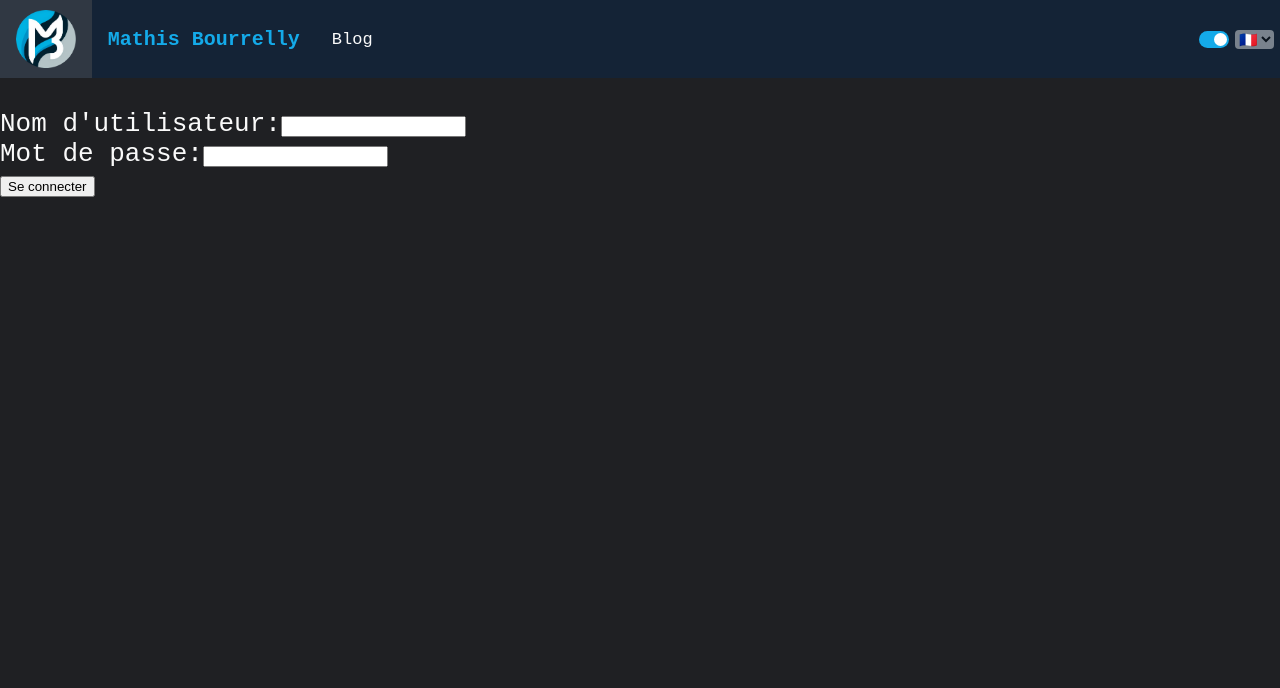
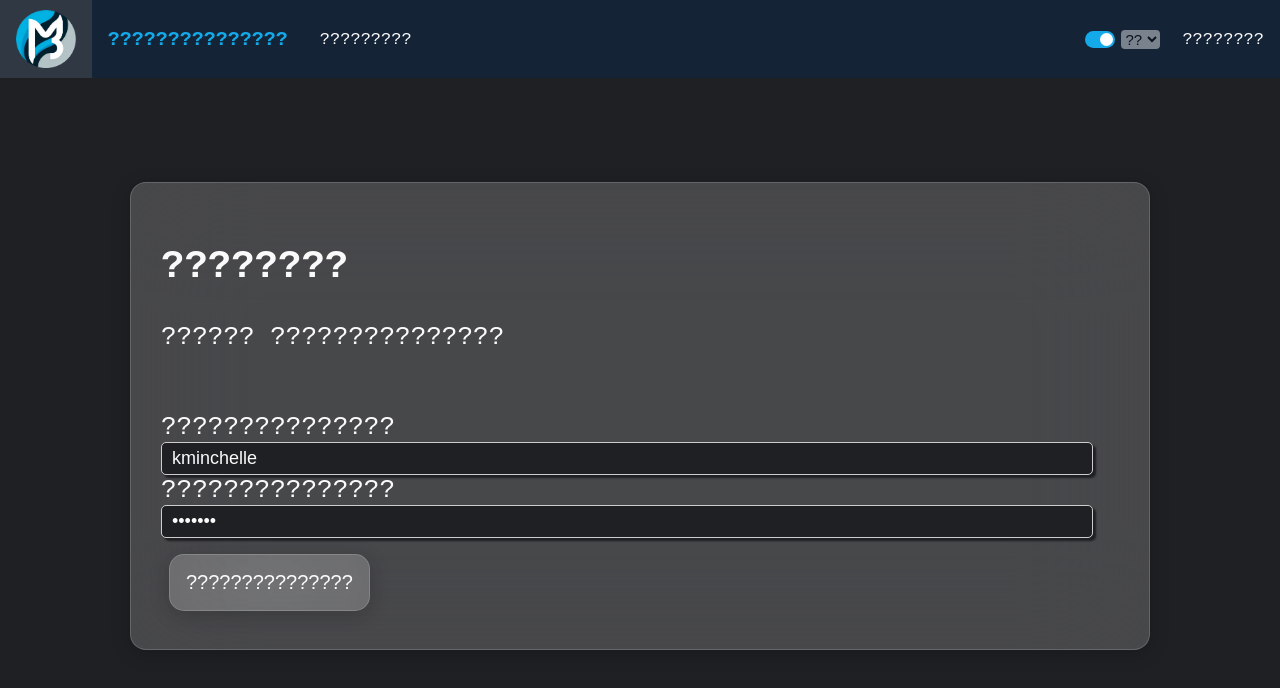
Before and after one commit to Mathis-Bourrelly/portfolio, a React (Create React App) app: page /login in a window 1280 px wide. Shown: the top 688 px of the page. Built offline with nearby package versions, Linux system fonts and the light colour scheme; a web font is replaced by a local one.

Commit message:
add login & lang fix

```diff
--- a/src/App.css
+++ b/src/App.css
@@ -20,7 +20,7 @@ html {
     --color-nav-active-background: rgba(255, 255, 255, 0.43);
     --color-accent: #14AAE9;
     --color-error: #b91a1a;
-    --color-valid: #2bbd12;
+    --color-success: #2bbd12;
 }
 
 html.dark {
@@ -32,7 +32,7 @@ html.dark {
     --color-nav-active-background: rgba(255, 255, 255, 0.43);
     --color-accent: #14AAE9;
     --color-error: #d95b5b;
-    --color-valid: #74d953;
+    --color-success: #74d953;
 }
 
 
@@ -383,7 +383,7 @@ a.post-title{
 .text-input {
     font-size: 18px;
     padding: 5px 10px;
-    width: 100%;
+    width: 95%;
     outline: none;
     background: var(--color-background);
     color: var(--color-text);
@@ -403,8 +403,8 @@ a.post-title{
     color: var(--color-error);
 }
 
-.valid{
-    color: var(--color-valid);
+.success{
+    color: var(--color-success);
 }
 
 textarea.text-input{
--- a/src/App.js
+++ b/src/App.js
@@ -8,34 +8,99 @@ import NewPost from "./page/NewPost";
 import Login from "./page/login";
 
 function App() {
-    const [currentLang, setCurrentLang] = useState("FR");
+    const [currentLang, setCurrentLang] = useState("??");
     const langData = {
-        "FR":
-            {"name": "Mathis Bourrelly",
+        "FR": {
+            "name": "Mathis Bourrelly",
+            "blog": "Blog",
             "title1": "MASTER",
             "title2": "EXPERT EN DÉVELOPPEMENT LOGICIEL",
             "title3": "EN ALTERNANCE",
             "noContent": "Aucun commentaire trouvé",
             "deleted": "Post supprimé",
             "newBlog": "Nouveau post",
+            "blogLikeBtn": "👍",
+            "blogEditBtn": "📝",
+            "blogDeleteBtn": "❌",
+            "postNewSuccessMsg": "Le post a été créé avec succès.",
+            "postNewErrorMsg": "Erreur lors de la création du post.",
+            "postTitle": "Titre :",
+            "postBody": "Contenu du post:",
+            "postCreate": "Création de post:",
+            "postCreateBtn": "Créer le post",
+            "login": "Connexion",
+            "loginUser": "Nom d'utilisateur:",
+            "loginPassword": "Mot de passe:",
+            "loginBtn": "Se connecter",
+            "loginStatus": "Status:",
+            "connected": "Connecté ✅",
+            "disconnected": "Déconnecter ❌",
         },
         "EN": {
             "name": "Mathis Bourrelly",
+            "blog": "Blog",
             "title1": "MASTER",
             "title2": "SOFTWARE DEVELOPMENT EXPERT",
             "title3": "IN INTERNSHIP",
             "noContent": "No content found",
             "deleted": "Deleted post",
             "newBlog": "New post",
+            "blogLikeBtn": "👍",
+            "blogEditBtn": "📝",
+            "blogDeleteBtn": "❌",
+            "postNewSuccessMsg": "The post was created successfully.",
+            "postNewErrorMsg": "Error creating the post.",
+            "postTitle": "Title:",
+            "postBody": "Content of the post:",
+            "postCreate": "Post creation",
+            "postCreateBtn": "Create the post",
+            "login": "Login",
+            "loginUser": "Username:",
+            "loginPassword": "password:",
+            "loginBtn": "login",
+            "loginStatus": "Status:",
+            "connected": "Connected ✅",
+            "disconnected": "Disconnected ❌",
+        },
+        "??": {
+            "name": "???????????????",
+            "blog": "?????????",
+            "title1": "???????????????",
+            "title2": "??????????????? ??????????????? ???????????????",
+            "title3": "?? ???????????????",
+            "noContent": "??????????????? ???????????????",
+            "deleted": "??????????????? ???????????????",
+            "newBlog": "???????????????",
+            "blogLikeBtn": "???",
+            "blogEditBtn": "???",
+            "blogDeleteBtn": "???",
+            "postNewSuccessMsg": "??????????????? ???????????????",
+            "postNewErrorMsg": "??????????????? ???????????????",
+            "postTitle": "????????",
+            "postBody": "???????????????",
+            "postCreate": "???????????????",
+            "postCreateBtn": "????????",
+            "login": "????????",
+            "loginUser": "???????????????",
+            "loginPassword": "???????????????",
+            "loginBtn": "???????????????",
+            "loginStatus": "??????",
+            "connected": "????????",
+            "disconnected": "???????????????",
         }
     };
     return (<BrowserRouter>
         <Routes>
-            <Route path="/" element={<Home langData={langData} currentLang={currentLang} setCurrentLang={setCurrentLang}/>}/>
-            <Route path="/blog" element={<Blog langData={langData} currentLang={currentLang} setCurrentLang={setCurrentLang}/>}/>
-            <Route path="/post/show/:postId" element={<OnePost langData={langData} currentLang={currentLang} setCurrentLang={setCurrentLang}/>}/>
-            <Route path="/post/new/" element={<NewPost langData={langData} currentLang={currentLang} setCurrentLang={setCurrentLang}/>}/>
-            <Route path="/login" element={<Login langData={langData} currentLang={currentLang} setCurrentLang={setCurrentLang}/>}/>
+            <Route path="/"
+                   element={<Home langData={langData} currentLang={currentLang} setCurrentLang={setCurrentLang}/>}/>
+            <Route path="/blog"
+                   element={<Blog langData={langData} currentLang={currentLang} setCurrentLang={setCurrentLang}/>}/>
+            <Route path="/post/show/:postId"
+                   element={<OnePost langData={langData} currentLang={currentLang} setCurrentLang={setCurrentLang}/>}/>
+            <Route path="/post/new/"
+                   element={<NewPost langData={langData} currentLang={currentLang} setCurrentLang={setCurrentLang}/>}/>
+            <Route path="/login"
+                   element={<Login langData={langData} currentLang={currentLang} setCurrentLang={setCurrentLang}/>}/>
         </Routes>
     </BrowserRouter>)
 }
--- a/src/comp/AllBlog.js
+++ b/src/comp/AllBlog.js
@@ -27,8 +27,10 @@ const AllBlog = ({langData ,currentLang, setCurrentLang}) => {
                                 <div className="reactions">Reactions: {post.reactions}</div>
                                 <input type="checkbox" id={"like-checkbox-"+post.id} className="hidden-check-box"/>
                                 <label htmlFor={"like-checkbox-"+post.id} className="button like">
+                                    {/*TODO REPLACE BY [currentLang].blogLikeBtn    */}
                                     👍
                                 </label>
+
                             </div>
                         </div>)})
             postElements= <div className="post-list">{postElementsTab}</div>
--- a/src/comp/Navbar.js
+++ b/src/comp/Navbar.js
@@ -28,11 +28,12 @@ const Navbar = ({langData ,currentLang, setCurrentLang}) => {
                 <div className="nav-start">
                     <a href="/"><img src="/img/pp_pro_round.png" alt="pp_pro_round"/></a>
                     <a className="active nav-title" href="/">{langData[currentLang].name}</a>
-                    <a href="/blog">Blog</a>
+                    <a href="/blog">{langData[currentLang].blog}</a>
                 </div>
                 <div className="nav-end">
                     <DarkModeToggle/>
                     <LangButton currentLang={currentLang} setCurrentLang={setCurrentLang}/>
+                    <a href="/login">{langData[currentLang].login}</a>
                 </div>
             </div>
         </>
--- a/src/comp/SinglePost.js
+++ b/src/comp/SinglePost.js
@@ -62,15 +62,15 @@ const SinglePost = ({postId, langData, currentLang, setCurrentLang}) => {
                     <div>
                         <input type="checkbox"  id={"like-checkbox-" + response.id} className="hidden-check-box"/>
                         <label htmlFor={"like-checkbox-" + response.id} className="button like">
-                            👍
+                            {langData[currentLang].blogLikeBtn}
                         </label>
                         <input type="checkbox" onClick={()=> editPost()} id={"edit-checkbox-" + response.id} className="hidden-check-box"/>
                         <label htmlFor={"edit-checkbox-" + response.id} className="button like">
-                            📝
+                            {langData[currentLang].blogEditBtn}
                         </label>
                         <input type="checkbox" onClick={()=> deletePost()} id={"remove-checkbox-" + response.id} className="hidden-check-box"/>
                         <label htmlFor={"remove-checkbox-" + response.id} className="button like">
-                            ❌
+                            {langData[currentLang].blogDeleteBtn}
                         </label>
                     </div>
                 </div>
--- a/src/comp/form/LoginForm.js
+++ b/src/comp/form/LoginForm.js
@@ -1,24 +1,55 @@
-import React, { useState } from 'react';
+import React, {useState} from 'react';
 
-const LoginForm = () => {
-    const [username, setUsername] = useState('');
-    const [password, setPassword] = useState('');
-
+const LoginForm = ({langData, currentLang, setCurrentLang}) => {
+    const [username, setUsername] = useState('kminchelle');
+    const [password, setPassword] = useState('0lelplR');
+    const [isLogged, setIsLogged] = useState(false);
+    const [error, setError] = useState("");
 
 
     const handleSubmit = (e) => {
         e.preventDefault();
-
+        fetch('https://dummyjson.com/auth/login', {
+            method: 'POST',
+            headers: {'Content-Type': 'application/json'},
+            body: JSON.stringify({
+                username: username,
+                password: password,
+            })
+        })
+            .then(res => {
+                if (res.ok) {
+                    // La réponse est OK (statut 200)
+                    return res.json();
+                } else {
+                    // Gérer les cas d'erreur ici (par exemple, afficher un message d'erreur)
+                    throw new Error('Échec de la connexion. Veuillez vérifier vos identifiants.');
+                }
+            })
+            .then(data => {
+                setIsLogged(true);
+            })
+            .catch(error => {
+                setIsLogged(false);
+                setError(error.message);
+            });
         setUsername('');
         setPassword('');
     };
 
     return (
+        <div className="container">
+            <div className="card form">
                 <form onSubmit={handleSubmit}>
-            <h2>Connexion</h2>
+                    <h2>{langData[currentLang].login}</h2>
+                    <div>{langData[currentLang].loginStatus} {isLogged ? langData[currentLang].connected : langData[currentLang].disconnected}</div>
+                    <br/>
+                    <div>{error}</div>
+                    <br/>
                     <div>
-                <label htmlFor="username">Nom d'utilisateur:</label>
+                        <label htmlFor="username">{langData[currentLang].loginUser}</label>
                         <input
+                            className="text-input"
                             type="text"
                             id="username"
                             value={username}
@@ -27,8 +58,9 @@ const LoginForm = () => {
                         />
                     </div>
                     <div>
-                <label htmlFor="password">Mot de passe:</label>
+                        <label htmlFor="password">{langData[currentLang].loginPassword}</label>
                         <input
+                            className="text-input"
                             type="password"
                             id="password"
                             value={password}
@@ -36,8 +68,10 @@ const LoginForm = () => {
                             required
                         />
                     </div>
-            <button type="submit">Se connecter</button>
+                    <button type="submit" className="new-button">{langData[currentLang].loginBtn}</button>
                 </form>
+            </div>
+        </div>
     );
 };
 
--- a/src/comp/langButton.js
+++ b/src/comp/langButton.js
@@ -1,5 +1,5 @@
 const LangButton = ({ currentLang, setCurrentLang }) => {
-    const langArray = [{"FR":"🇫🇷"},{"EN":"🇬🇧"}];
+    const langArray = [{"FR":"🇫🇷"},{"EN":"🇬🇧"},{"??":"??"}];
 
     function changeLang() {
         let selectLang = document.getElementById("lang-select").value
@@ -7,8 +7,8 @@ const LangButton = ({ currentLang, setCurrentLang }) => {
     }
 
     const languages = langArray.map(lang => (
-        <option key={Object.keys(lang)[0]} value={Object.keys(lang)[0]}>
-            {Object.values(lang)[0]}
+        <option key={Object.keys(lang)} value={Object.keys(lang)}>
+            {Object.values(lang)}
         </option>
     ));
 
```
Also changed, not shown: src/comp/form/CreatePostForm.js (+9 -9 lines). Lines whose indentation alone changed are shown as unchanged.
